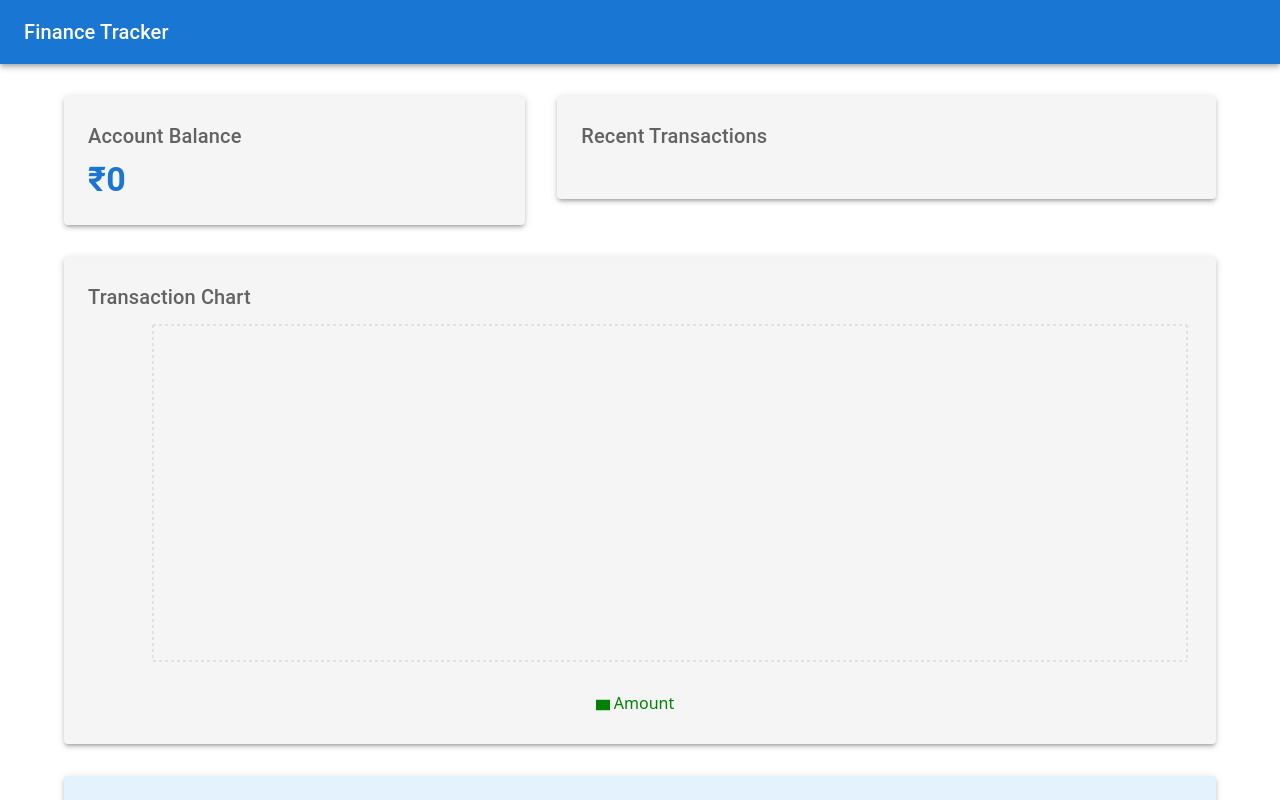
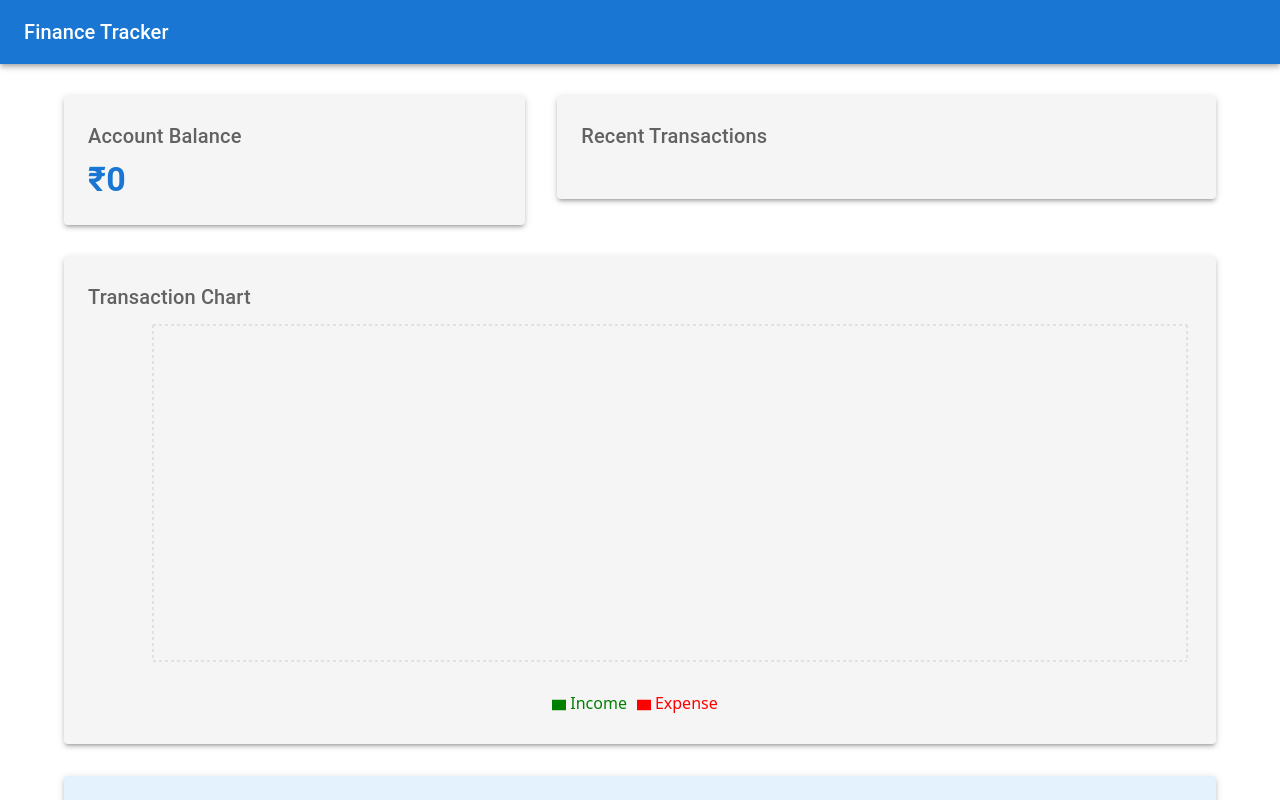
Before and after one commit to g-rashmi/Finance-tracker, a React (Vite) app in the folder frontend/: page /dashboard in a window 1280 px wide. Shown: the top 800 px of the page. Built offline with nearby package versions, Linux system fonts and the light colour scheme.

Commit message:
fixed bar-chart

```diff
--- a/frontend/src/components/Dashboard.tsx
+++ b/frontend/src/components/Dashboard.tsx
@@ -1,4 +1,4 @@
-import  { useState } from "react";
+import { useState ,useEffect} from "react";
 import {
   Container,
   Grid,
@@ -28,19 +28,31 @@ interface Transaction {
 }
 
 const Dashboard = () => {
+  const [total,settotal] =useState(0);
   const [transactions, setTransactions] = useState<Transaction[]>([]);
 
-  const handleAddTransaction = (transaction:Transaction) => {
+  const handleAddTransaction = (transaction: Transaction) => {
+    if(transaction.amount>total&&transaction.type==='expense'){
+      alert("u didn't have enough money") ;
+      return ;
+    }
     setTransactions([...transactions, transaction]);
-  };
-console.log(transactions);
-  // Preparing data for the chart
+  }
+  useEffect(() => {
+    const newTotal = transactions.reduce(
+      (acc, trans) =>
+        trans.type === "income" ? acc + trans.amount : acc - trans.amount,
+      0
+    );
+    settotal(newTotal);
+  }, [transactions]);
   const chartData = transactions.map((transaction, index) => ({
     name: `Transaction ${index + 1}`,
-    Amount: (transaction.amount),
+    Income: transaction.type === "income" ? transaction.amount : 0,
+    Expense: transaction.type === "expense" ? transaction.amount : 0,
     Type: transaction.type,
   }));
-console.log(chartData);
+  console.log(chartData);
   return (
     <>
       <Header />
@@ -54,13 +66,14 @@ console.log(chartData);
                 </Typography>
                 <Typography variant="h4" color="primary" fontWeight="bold">
                   ₹
-                  {transactions.reduce(
+                  {(transactions.reduce(
                     (acc, trans) =>
                       trans.type === "income"
-                        ? acc + (trans.amount)
-                        : acc -(trans.amount),
+                        ? acc + trans.amount
+                        : acc - trans.amount,
                     0
-                  )}
+                  ))}
+
                 </Typography>
               </Box>
             </Paper>
@@ -98,15 +111,14 @@ console.log(chartData);
                 Transaction Chart
               </Typography>
               <ResponsiveContainer width="100%" height={400}>
-                <BarChart data={chartData}>
+                <BarChart data={chartData} barCategoryGap="3%">
                   <CartesianGrid strokeDasharray="3 3" />
                   <XAxis dataKey="name" />
                   <YAxis />
                   <Tooltip />
                   <Legend />
-                  <Bar
-                    dataKey="Amount"
-                    fill= 'green'/>
+                  <Bar dataKey="Income" fill="green" barSize={30} />
+                  <Bar dataKey="Expense" fill="red" barSize={30} />
                 </BarChart>
               </ResponsiveContainer>
             </Paper>
--- a/frontend/src/components/Transaction.tsx
+++ b/frontend/src/components/Transaction.tsx
@@ -10,11 +10,13 @@ const TransactionForm: React.FC<TransactionFormProps>  = ({ onAddTransaction })
 
   const handleSubmit = (e :React.FormEvent<HTMLFormElement>) => {
     e.preventDefault();
+
     onAddTransaction({ category, amount, type });
     setCategory('');
     setAmount(0);
     setType('');
-  };
+
+}
 
   return (
     <Container maxWidth="sm">
```
